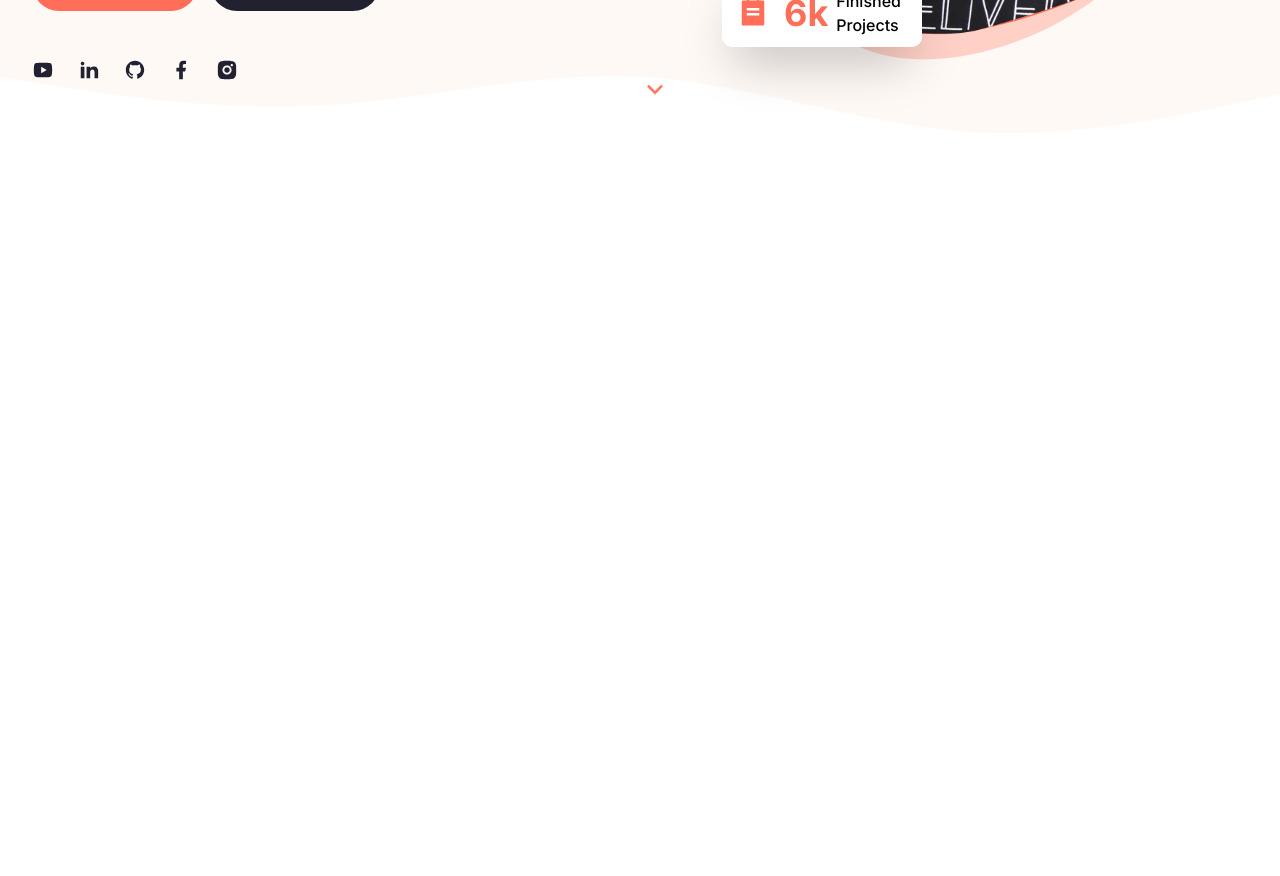
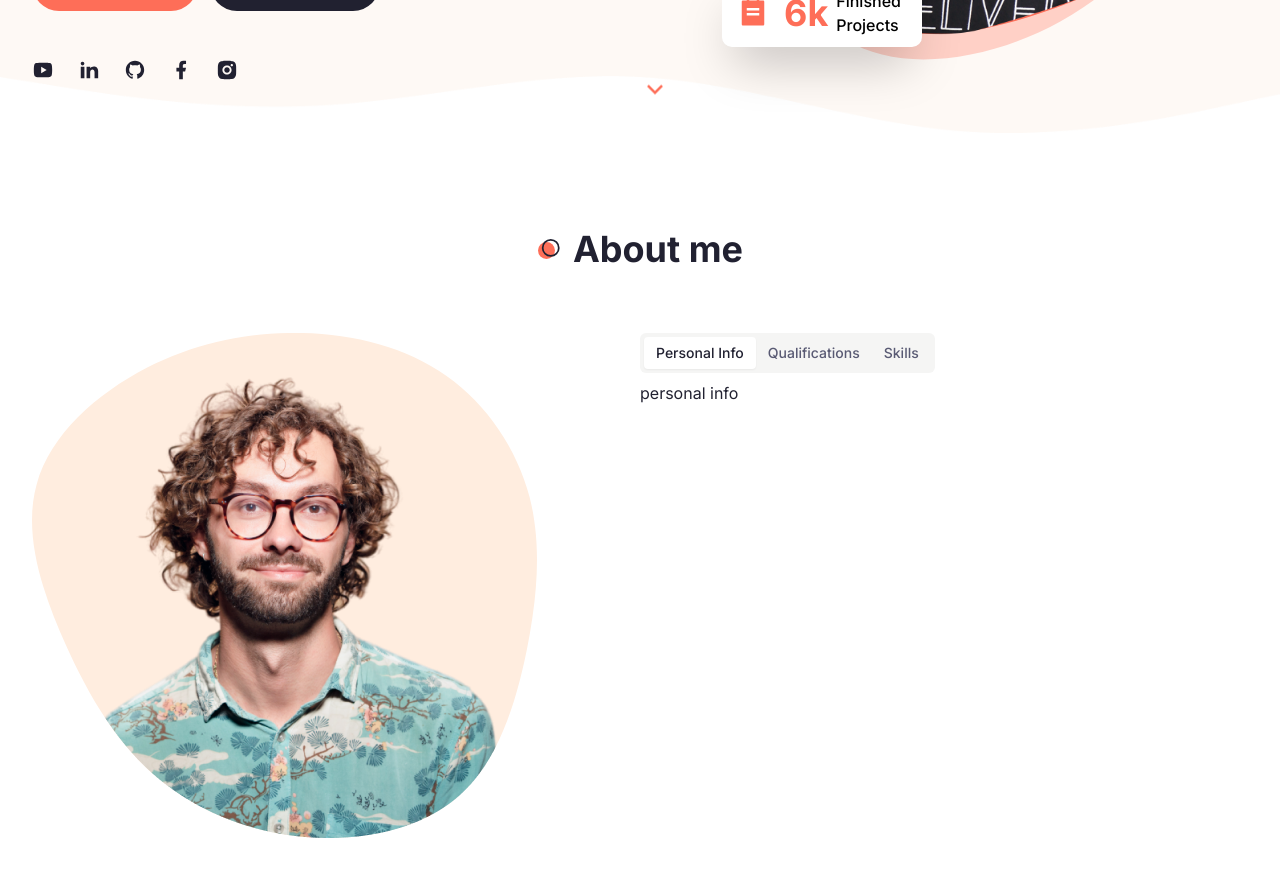
Before and after one commit to kayndrigs/react-next-webportfolio, a Next.js app: page / in a window 1280 px wide. Shown: the part 640-1516 px from the top of the page. Built offline with nearby package versions, Linux system fonts and the light colour scheme.

Commit message:
added changes

```diff
--- a/app/globals.css
+++ b/app/globals.css
@@ -79,6 +79,10 @@
     @apply text-muted-foreground text-lg mb-8 font-light;
   }
 
+  .section-title {
+    @apply text-4xl font-bold relative w-max flex items-center justify-between gap-x-3 before:bg-dots_light before:dark:bg-dots_dark before:bg-no-repeat before:bg-center before:w-[24px] before:h-[24px];
+  }
+
   .badge {
     @apply z-10 w-[200px] h-[68px] bg-white dark:backdrop-blur-[44px] shadow-2xl p-4 rounded-[10px] flex items-center gap-x-4;
   }
--- a/app/page.jsx
+++ b/app/page.jsx
@@ -1,11 +1,12 @@
 import Image from "next/image";
-
+import About from '@/components/About';
 import Hero from '@/components/Hero';
 
 export default function Home() {
   return (
    <main>
     <Hero />
+    <About />
    </main>
   );
 }
--- /dev/null
+++ b/components/About.jsx
@@ -0,0 +1,132 @@
+import DevImg from "./DevImg";
+import Image from "next/image";
+import {Tabs, TabsContent, TabsList, TabsTrigger} from "@/components/ui/tabs";
+
+import {} from 'lucide-react';
+import {User2, MailIcon, HomeIcon, PhoneCall, GraduationCap, Calendar, Briefcase} from 'lucide-react';
+
+const infoData = [
+    {
+        icon: <User2 size={20} />,
+        text: 'Kayne Uriel Rodrigo'
+    },
+    {
+        icon: <PhoneCall size={20} />,
+        text: '+63 966 226 1070'
+    },
+    {
+        icon: <MailIcon size={20} />,
+        text: 'kayne.rodrigo11@gmail.com'
+    },
+    {
+        icon: <Calendar size={20} />,
+        text: 'Born on 2003'
+    },
+    {
+        icon: <GraduationCap size={20} />,
+        text: 'Bachelor of Science in Computer Science'
+    },
+    {
+        icon: <HomeIcon size={20} />,
+        text: 'Philippines, Manila'
+    },
+];
+
+const qualificationData = [
+    {
+        title: 'education',
+        data: [
+            {
+                university: 'Pamantasan ng Lungsod ng Maynila (University of City of Manila)',
+                qualitifcation: 'Bachelor of Science in Computer Science',
+                years: '2021 - 2025'
+            },
+
+        ]
+    },
+    {
+        title: 'experience',
+        data: [
+            {
+                company: 'Synthillate',
+                qualitifcation: 'Digital Marketing Intern',
+                years: '2021-2021'
+            },
+            {
+                company: 'S.P. Madrid & Associates',
+                qualitifcation: 'Data Science Intern',
+                years: '2024-2024'
+            },
+
+
+        ]
+    }
+];
+
+const skillData = [
+    {
+        title: 'skills',
+        data: [
+            {
+                name: 'HTML, CSS',
+            },
+            {
+                name: 'Front-end Development',
+            },
+            {
+                name: 'Python, Flutter, Laravel',
+            },
+            {
+                name: 'HTML, CSS',
+            }
+        ]
+    }
+];
+
+
+const About = () => {
+    const getData = (arr,title) => {
+        return arr.find((item) => item.title === title)
+    };
+
+  return (
+    <section className='xl:h-[860px] pb-12 xl:py-24'>
+        <div className = "container mx-auto">
+            <h2 className='section-title xl:mb-16 text-center mx-auto'>About me</h2>
+            <div className='flex flex-col xl:flex-row'>
+                {/* image */}
+                <div className="hidden xl:flex flex-1 relative">
+                    <DevImg containerStyles="bg-about_shape_light dark:bg-about_shape_dark w-[505px] w-[505px] h-[505px] bg-no-repeat relative" imgSrc='/about/developer.png'/>
+                </div>
+                {/* tabs */}
+                <div className='flex-1'>
+                    <Tabs defaultValue='personal'>
+                        <TabsList>
+                            <TabsTrigger value="personal">Personal Info</TabsTrigger>
+                            <TabsTrigger value="qualifications">Qualifications</TabsTrigger>
+                            <TabsTrigger value="skills">Skills</TabsTrigger>
+                        </TabsList>
+                        {/* tabs content*/}
+                        <div>
+                            {/* personal */}
+                            <TabsContent value="personal">
+                                personal info
+                            </TabsContent>
+                            <TabsContent value="qualifications">
+                                qualifications
+                            </TabsContent>
+                            <TabsContent value="skills">
+                                skills info
+                            </TabsContent>
+                        </div>
+                    </Tabs>
+                </div>
+            </div>
+        </div>
+    </section>
+  )
+}
+
+
+//1:49:29
+export default About
--- a/components/MobileNav.jsx
+++ b/components/MobileNav.jsx
@@ -1,7 +1,26 @@
+import {Sheet, SheetContent, SheetTrigger} from '@/components/ui/sheet'
+import { AlignJustify } from 'lucide-react';
+import Nav from './Nav';
+import Logo from './Logo';
+import Socials from './Socials';
+
+
+
 const MobileNav = () => {
-  return (
-    <div>MobileNav</div>
-  )
+  return <Sheet>
+  <SheetTrigger asChild>
+      <AlignJustify className='cursor-pointer' />
+  </SheetTrigger>
+  <SheetContent>
+    <div className='flex flex-col items-center justify between h-full py-8' >
+      <div className='flex flex-col items-center gap-y-32'>
+        <Logo />
+        <Nav containerStyles='flex flex-col items-center gap-y-6' linkStyles='text-2xl' />
+        <Socials containerStyles='flex gap-x-4' iconStyles='text-2xl'/>
+      </div>
+    </div>
+  </SheetContent>
+  </Sheet>
 }
 
 export default MobileNav
--- a/tailwind.config.js
+++ b/tailwind.config.js
@@ -80,6 +80,10 @@ module.exports = {
         hero_shape: 'url(/hero/shape-1.svg)',
         hero_shape2_light: 'url(/hero/shape-2-light.svg)',
         hero_shape2_dark: 'url(/hero/shape-2-dark.svg)',
+        about_shape_light: 'url(/about/shape-light.svg)',
+        about_shape_dark: 'url(/about/shape-dark.svg)',
+        dots_light: 'url(/dots-light.svg)',
+        dots_dark: 'url(/dots-dark.svg)',
       }
     },
   },
```
